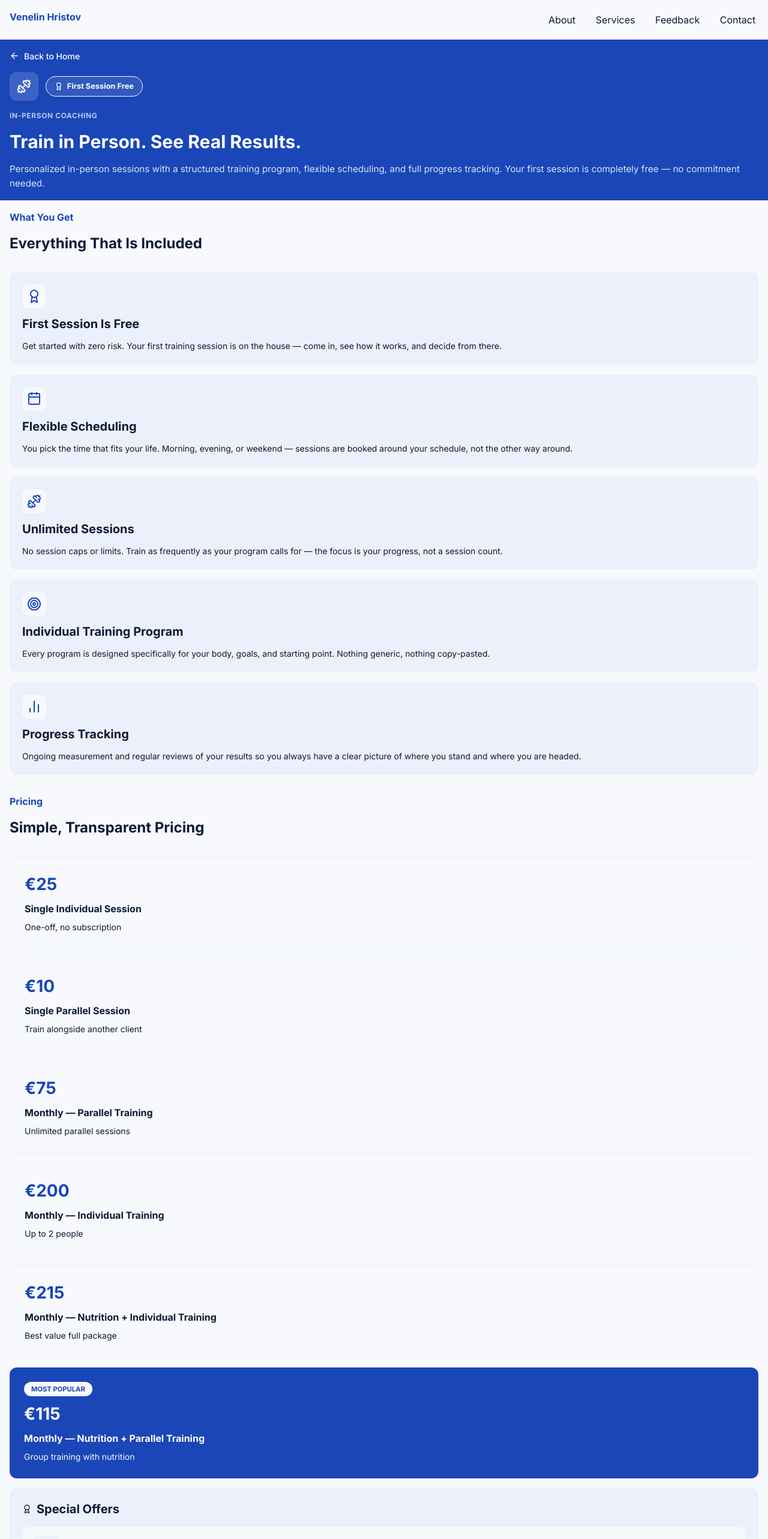
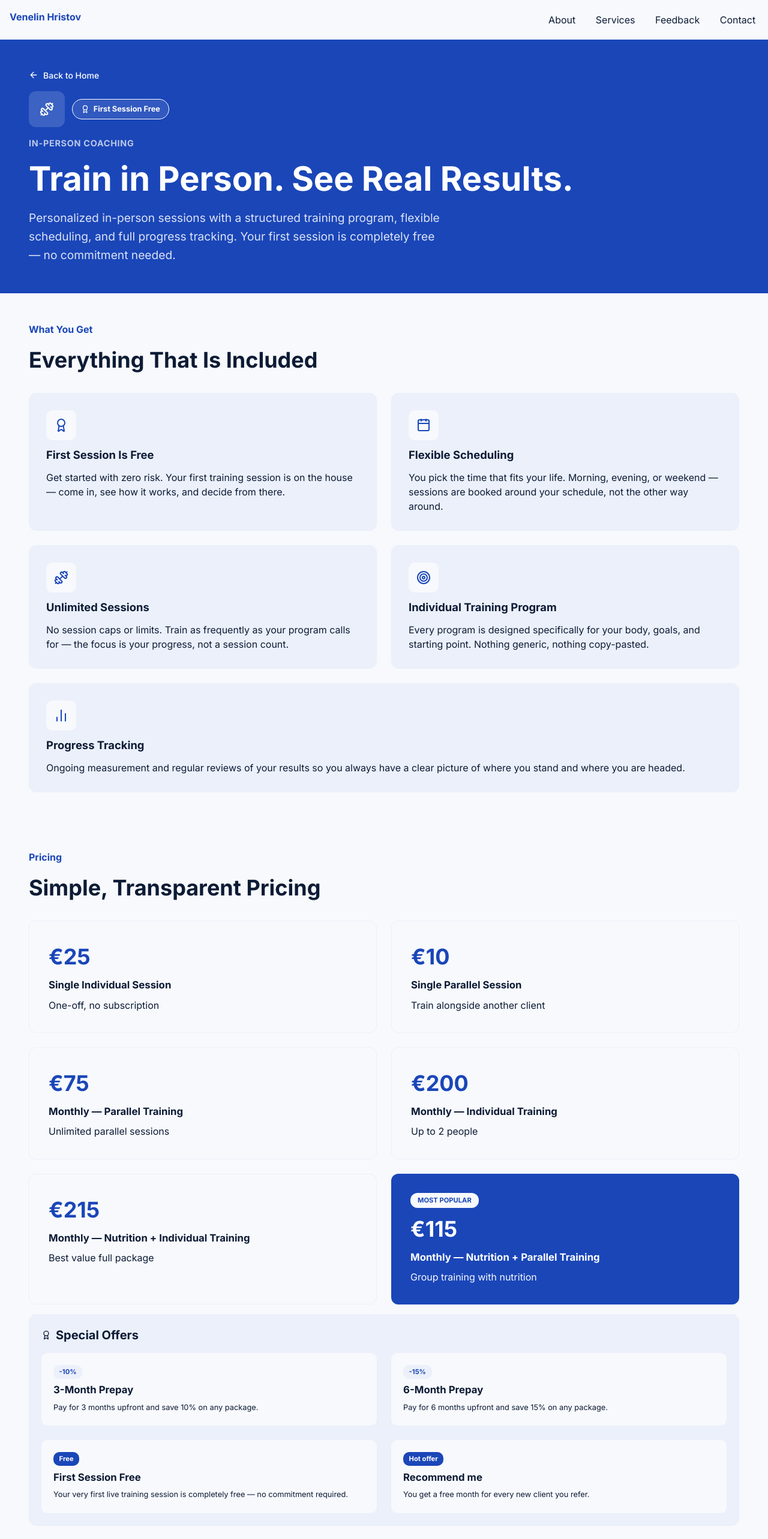
Before and after one commit to George-frontend/trainer-portfolio, a React (Vite) app in the folder trainer-portfolio-2026/: page /programs/one-on-one-coaching in a window 1280 px wide. Shown: the top 2566 px of the page at 60% size. Built offline with nearby package versions, Linux system fonts and the light colour scheme.

Commit message:
feat: add tablet media query for program detail pages

```diff
--- a/trainer-portfolio-2026/src/styles/program-pages.css
+++ b/trainer-portfolio-2026/src/styles/program-pages.css
@@ -299,3 +299,115 @@
   color: var(--primary-foreground);
   font-weight: var(--font-weight-bold);
 }
+
+@media (min-width: 768px) {
+  .program-hero {
+    padding: 3rem 3rem;
+    width: 100%;
+  }
+
+  .program-icon {
+    width: 60px;
+    height: 60px;
+  }
+
+  .program-label {
+    font-size: 0.9rem;
+  }
+
+  .program-h1 {
+    font-size: 3.5rem;
+  }
+
+  .program-description {
+    font-size: 1.2rem;
+    max-width: 700px;
+  }
+
+  .program-features,
+  .program-pricing {
+    padding: 3rem 3rem;
+  }
+
+  .features-h2,
+  .pricing-h2 {
+    font-size: 2.25rem;
+  }
+
+  .features-grid {
+    flex-direction: row;
+    flex-wrap: wrap;
+    align-items: stretch;
+    gap: 1.5rem;
+  }
+
+  .feature-card {
+    flex: 1 1 calc(50% - 0.75rem);
+    padding: 1.75rem 1.75rem;
+  }
+
+  .feature-icon {
+    width: 50px;
+    height: 50px;
+  }
+
+  .feature-title {
+    font-size: 1.15rem;
+  }
+
+  .feature-p {
+    font-size: 1rem;
+  }
+
+  .pricing-cards {
+    flex-direction: row;
+    flex-wrap: wrap;
+    align-items: stretch;
+    gap: 1.5rem;
+  }
+
+  .pricing-card {
+    flex: 1 1 calc(50% - 0.75rem);
+    padding: 2rem 2rem;
+  }
+
+  .price {
+    font-size: 2.25rem;
+  }
+
+  .price-title {
+    font-size: 1.05rem;
+  }
+
+  .price-description {
+    font-size: 1rem;
+  }
+
+  .offers-grid {
+    flex-direction: row;
+    flex-wrap: wrap;
+    gap: 1.5rem;
+  }
+
+  .offer-card {
+    flex: 1 1 calc(50% - 0.75rem);
+    padding: 1.25rem 1.25rem;
+  }
+
+  .offer-name {
+    font-size: 1.05rem;
+  }
+
+  .requirements-card {
+    width: 100%;
+    padding: 1.75rem 1.75rem;
+  }
+
+  .requirements-title {
+    font-size: 1.15rem;
+  }
+
+  .requirement-item {
+    font-size: 1rem;
+  }
+}
```
Lines whose indentation alone changed are shown as unchanged.
